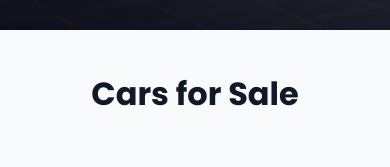
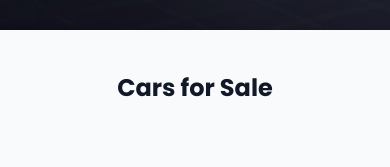
Before and after one commit to ZionCodeForFun/E-Best, a React (Vite) app: page / in a window 390 px wide. Shown: the part 456-623 px from the top of the page. Built offline with nearby package versions, Linux system fonts and the light colour scheme.

Commit message:
update the mobile in  homepage

```diff
--- a/src/pages/home/MobileAppSection.jsx
+++ b/src/pages/home/MobileAppSection.jsx
@@ -1,30 +1,30 @@
-import React from 'react';
-import { MapPin, Bell, History, Shield, Car } from 'lucide-react';
-import { PhoneMockup } from './PhoneMockup';
-import '../../style/MobileAppSection.css';
+import React from "react";
+import { MapPin, Bell, History, Shield, Car } from "lucide-react";
+import { PhoneMockup } from "./PhoneMockup";
+import "../../style/MobileAppSection.css";
 
 export function MobileAppSection() {
   const features = [
     {
       icon: MapPin,
-      text: 'Live location tracking'
+      text: "Live location tracking",
     },
     {
       icon: Bell,
-      text: 'Instant theft & movement alerts'
+      text: "Instant theft & movement alerts",
     },
     {
       icon: History,
-      text: 'Trip history & playback'
+      text: "Trip history & playback",
     },
     {
       icon: Shield,
-      text: 'Geo-fence notifications'
+      text: "Geo-fence notifications",
     },
     {
       icon: Car,
-      text: 'Multi-vehicle support'
-    }
+      text: "Multi-vehicle support",
+    },
   ];
 
   return (
@@ -38,8 +38,8 @@ export function MobileAppSection() {
           <h2 className="headline">Control Your Vehicle From Your Phone</h2>
 
           <p className="subtext">
-            Monitor your vehicle in real time, get instant alerts, view trip history,
-            and manage multiple vehicles from one app.
+            Monitor your vehicle in real time, get instant alerts, view trip
+            history, and manage multiple vehicles from one app.
           </p>
 
           <ul className="features-list">
@@ -59,16 +59,16 @@ export function MobileAppSection() {
           <div className="cta-buttons">
             <button className="cta-button cta-primary">
               <svg className="cta-icon" viewBox="0 0 24 24" fill="currentColor">
-                <path d="M3,20.5V3.5C3,2.91 3.34,2.39 3.84,2.15L13.69,12L3.84,21.85C3.34,21.6 3,21.09 3,20.5M16.81,15.12L6.05,21.34L14.54,12.85L16.81,15.12M20.16,10.81C20.5,11.08 20.75,11.5 20.75,12C20.75,12.5 20.53,12.9 20.18,13.18L17.89,14.5L15.39,12L17.89,9.5L20.16,10.81M6.05,2.66L16.81,8.88L14.54,11.15L6.05,2.66Z"/>
+                <path d="M3,20.5V3.5C3,2.91 3.34,2.39 3.84,2.15L13.69,12L3.84,21.85C3.34,21.6 3,21.09 3,20.5M16.81,15.12L6.05,21.34L14.54,12.85L16.81,15.12M20.16,10.81C20.5,11.08 20.75,11.5 20.75,12C20.75,12.5 20.53,12.9 20.18,13.18L17.89,14.5L15.39,12L17.89,9.5L20.16,10.81M6.05,2.66L16.81,8.88L14.54,11.15L6.05,2.66Z" />
               </svg>
               Download on Play Store
             </button>
 
             <button className="cta-button cta-secondary">
-              <svg className="cta-icon" viewBox="0 0 24 24" fill="none" stroke="currentColor" strokeWidth="2">
-                <polygon points="5 3 19 12 5 21 5 3"></polygon>
+              <svg className="cta-icon" viewBox="0 0 24 24" fill="currentColor">
+                <path d="M16.365 1.43c0 1.14-.417 2.29-1.233 3.15-.834.88-2.22 1.57-3.44 1.47-.157-1.11.345-2.32 1.147-3.17.822-.88 2.24-1.55 3.526-1.45zm4.83 16.08c-.34.78-.75 1.54-1.24 2.25-.67.99-1.22 1.67-1.66 2.05-.68.62-1.41.94-2.2.96-.57 0-1.25-.16-2.05-.48-.8-.32-1.54-.48-2.21-.48-.7 0-1.46.16-2.28.48-.82.32-1.48.49-1.98.51-.76.03-1.52-.3-2.28-.99-.49-.43-1.06-1.17-1.71-2.21-.7-1.12-1.27-2.42-1.71-3.9-.47-1.61-.7-3.17-.7-4.68 0-1.73.37-3.21 1.11-4.43.58-.98 1.35-1.75 2.32-2.3.97-.55 2.02-.84 3.15-.86.62 0 1.43.19 2.43.57.99.38 1.63.57 1.92.57.22 0 .97-.23 2.24-.69 1.2-.43 2.22-.61 3.05-.55 2.25.18 3.94 1.07 5.06 2.67-2.01 1.22-3 2.93-2.98 5.12.02 1.71.64 3.14 1.86 4.29.55.53 1.16.94 1.83 1.23-.14.41-.29.81-.46 1.2z" />
               </svg>
-              View App Demo
+              Download on App Store
             </button>
           </div>
         </div>
--- a/src/style/MobileAppSection.css
+++ b/src/style/MobileAppSection.css
@@ -37,7 +37,13 @@
   text-align: center;
   letter-spacing: -0.5px;
 }
+@media (max-width: 480px) {
 
+.headline {
+  font-size: 1.5rem;
+
+}
+}
 .subtext {
   font-size: 16px;
   line-height: 1.6;
--- a/src/style/tracker-section.css
+++ b/src/style/tracker-section.css
@@ -139,7 +139,14 @@
   margin-bottom: 4rem;
   color: #111827;
 }
-
+@media (max-width: 480px) {
+  .section-title {
+    font-size: 1.5rem;
+    text-align: center;
+    margin-bottom: 4rem;
+    color: #111827;
+  }
+}
 /* Two-column layout */
 .two-columns {
   display: grid;
@@ -168,7 +175,11 @@
   color: #ffffff;
   margin-bottom: 2rem;
 }
-
+@media (max-width: 480px) {
+  .features-title {
+    font-size: 1rem;
+  }
+}
 .features-list {
   list-style: none;
   padding: 0;
@@ -265,7 +276,11 @@
   margin-bottom: 2.5rem;
   color: #111827;
 }
-
+@media (max-width: 480px) {
+  .additional-info h2 {
+    font-size: 1rem;
+  }
+}
 .info-grid {
   display: grid;
   grid-template-columns: 1fr;
@@ -335,7 +350,11 @@
   color: #1e3a70;
   margin-bottom: 1rem;
 }
-
+@media (max-width: 480px) {
+  .service-card h3 {
+    font-size: 1rem;
+  }
+}
 .service-card ul {
   list-style: none;
   padding: 0;
```
